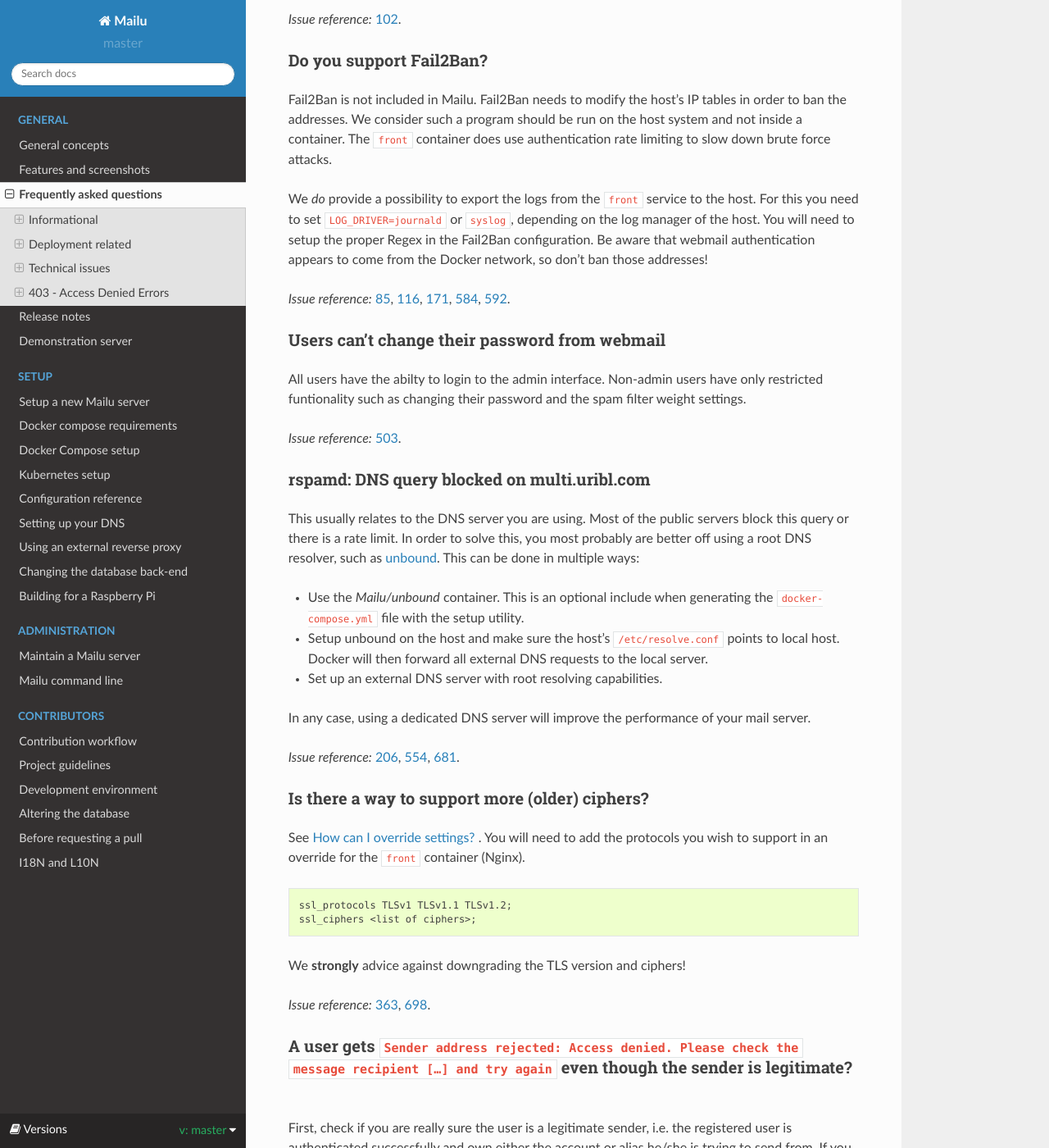
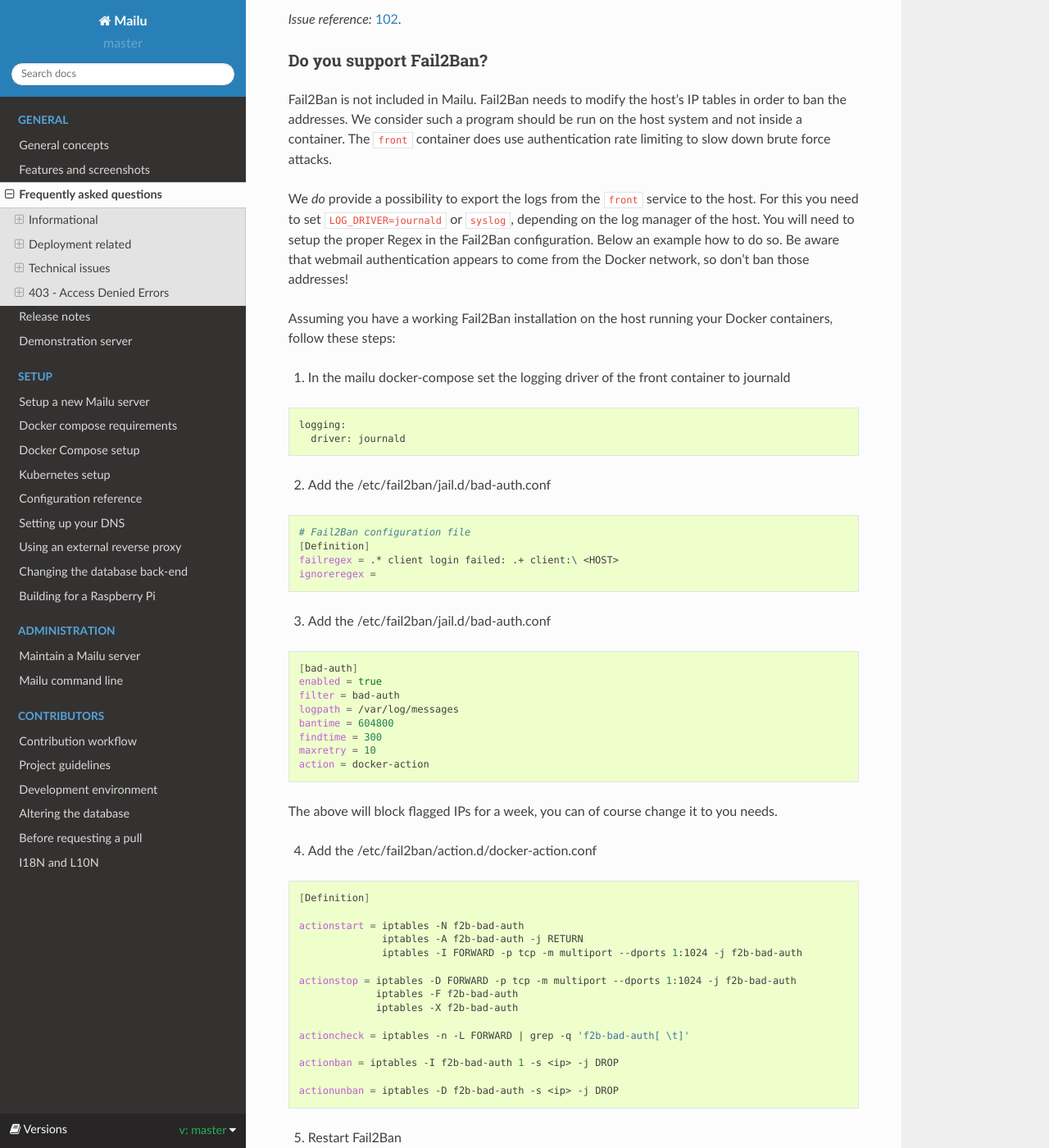
Before and after one commit to WillingDev0812/Mail-Management-Tool, a Sphinx documentation site: the page built from docs/faq.rst, in a window 1280 px wide and 1400 px high, scrolled down 8552 px. Shown: the whole window at 82% size. Built offline with Sphinx 7.4.7 and the Read the Docs theme 2.0.0, drawn with Linux system fonts in a browser that asks for light colours; formulas are drawn with MathJax 3; some of the changed text lies outside the part shown.

Commit message:
Add Fail2Ban section

```diff
--- a/docs/faq.rst
+++ b/docs/faq.rst
@@ -443,8 +443,68 @@ down brute force attacks.
 We *do* provide a possibility to export the logs from the ``front`` service to the host.
 For this you need to set ``LOG_DRIVER=journald`` or ``syslog``, depending on the log
 manager of the host. You will need to setup the proper Regex in the Fail2Ban configuration.
-Be aware that webmail authentication appears to come from the Docker network,
-so don't ban those addresses!
+Below an example how to do so. Be aware that webmail authentication appears to come from the
+Docker network, so don't ban those addresses!
+
+Assuming you have a working Fail2Ban installation on the host running your Docker containers,
+follow these steps:
+
+1. In the mailu docker-compose set the logging driver of the front container to journald
+
+.. code-block:: bash
+
+  logging:
+    driver: journald
+
+2. Add the /etc/fail2ban/jail.d/bad-auth.conf
+
+.. code-block:: bash
+
+  # Fail2Ban configuration file
+  [Definition]
+  failregex = .* client login failed: .+ client:\ <HOST>
+  ignoreregex =
+
+3. Add the /etc/fail2ban/jail.d/bad-auth.conf
+
+.. code-block:: bash
+
+  [bad-auth]
+  enabled = true
+  filter = bad-auth
+  logpath = /var/log/messages
+  bantime = 604800
+  findtime = 300
+  maxretry = 10
+  action = docker-action
+
+The above will block flagged IPs for a week, you can of course change it to you needs.
+
+4. Add the /etc/fail2ban/action.d/docker-action.conf
+
+.. code-block:: bash
+
+  [Definition]
+
+  actionstart = iptables -N f2b-bad-auth
+                iptables -A f2b-bad-auth -j RETURN
+                iptables -I FORWARD -p tcp -m multiport --dports 1:1024 -j f2b-bad-auth
+
+  actionstop = iptables -D FORWARD -p tcp -m multiport --dports 1:1024 -j f2b-bad-auth
+               iptables -F f2b-bad-auth
+               iptables -X f2b-bad-auth
+
+  actioncheck = iptables -n -L FORWARD | grep -q 'f2b-bad-auth[ \t]'
+
+  actionban = iptables -I f2b-bad-auth 1 -s <ip> -j DROP
+
+  actionunban = iptables -D f2b-bad-auth -s <ip> -j DROP
+
+5. Restart Fail2Ban
+
+.. code-block:: bash
+
+  sudo systemctl restart fail2ban
 
 *Issue reference:* `85`_, `116`_, `171`_, `584`_, `592`_.
 
```
